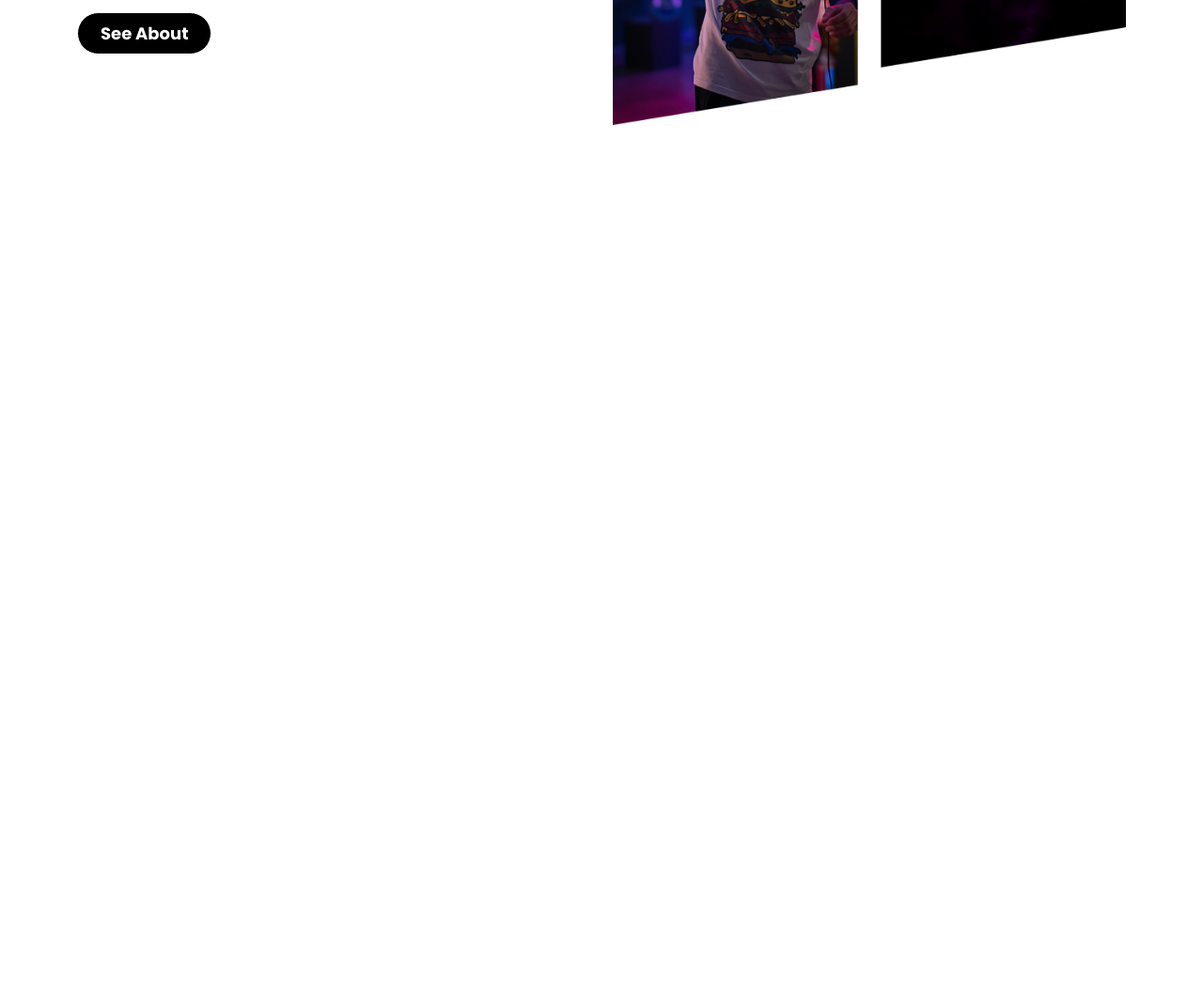
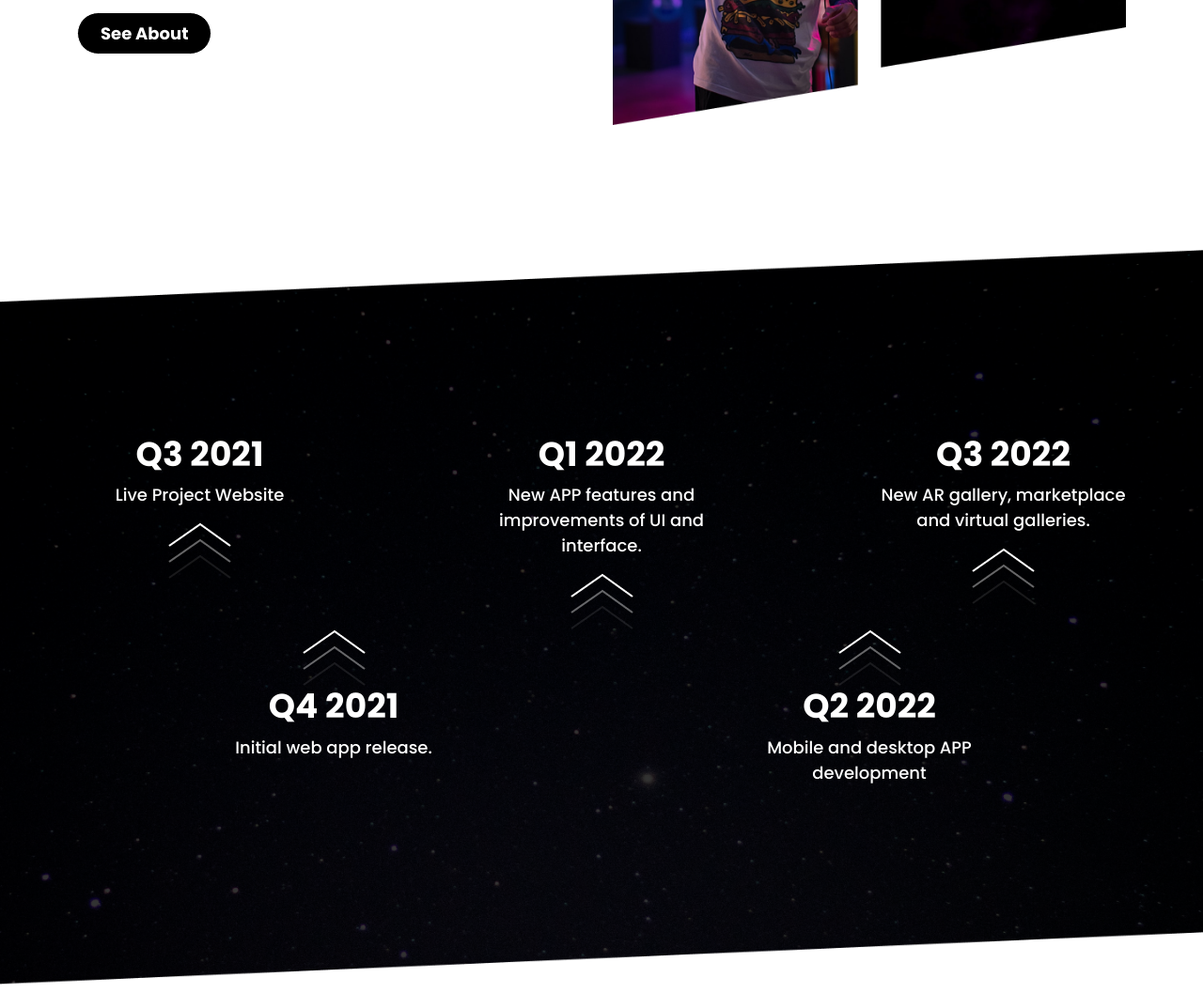
Before and after one commit to VikasKapoor-22/NFTsee, a plain HTML site: page index.html in a window 1280 px wide. Shown: the part 1612-2669 px from the top of the page at 94% size. Before the commit the page ends 1869 px from the top, so only its background shows below. Drawn offline with nearby package versions, Linux system fonts and the light colour scheme.

Commit message:
add arrow section in main section

```diff
--- a/assets/css/style.css
+++ b/assets/css/style.css
@@ -22,9 +22,9 @@ body {
     /* ============================font-weight======================= */
     --fw-bold: 700;
     --fw-Semi-Bold: 600;
-    --fw-regular: 400:
-        /* ============================font-colors======================= */
-        --color-primary: #fff;
+    --fw-regular: 400;
+    /* ============================font-colors======================= */
+    --color-primary: #ffffff;
     --color-secondary: rgba(0, 0, 0, 1);
     /* ============================font-colors======================= */
 }
@@ -81,6 +81,13 @@ body {
     right: 0;
 }
 
+.arrow-section-bg-image {
+    background: url("../image/png/main-bg-black.png");
+    /* min-height: 100vh; */
+    background-size: cover;
+    background-position: center;
+}
+
 /* media query section */
 @media only screen and (min-width:992px) {
     .fs-lg-xxl {
--- a/index.html
+++ b/index.html
@@ -103,6 +103,46 @@
             </div>
             <!-- nft lover section end -->
         </section>
+        <section class="arrow-section-bg-image">
+            <!-- arrow section start -->
+            <div class="container d-flex align-items-center h-100vh">
+                <div>
+                    <div class="row justify-content-between">
+                        <div class="col-12 col-lg-3">
+                            <h3 class="text-white text-center fw-semi-bold fs-xxl">Q3 2021</h3>
+                            <p class="text-white text-center fw-regular fs-sm">Live Project Website</p>
+                            <img class="d-block mx-auto" src="./assets/image/png/top-arrow.png" alt="top-arrow">
+                        </div>
+                        <div class="col-12 col-lg-3">
+                            <h3 class="text-white text-center fw-semi-bold fs-xxl">Q1 2022</h3>
+                            <p class="text-white text-center fw-regular fs-sm">New APP features and improvements of UI
+                                and
+                                interface.</p>
+                            <img class="d-block mx-auto" src="./assets/image/png/top-arrow.png" alt="top-arrow">
+                        </div>
+                        <div class="col-12 col-lg-3">
+                            <h3 class="text-white text-center fw-semi-bold fs-xxl">Q3 2022</h3>
+                            <p class="text-white text-center fw-regular fs-sm">New AR gallery, marketplace and virtual
+                                galleries.</p>
+                            <img class="d-block mx-auto" src="./assets/image/png/top-arrow.png" alt="top-arrow">
+                        </div>
+                    </div>
+                    <div class="row justify-content-around">
+                        <div class="col-12 col-lg-3">
+                            <img class="d-block mx-auto" src="./assets/image/png/top-arrow.png" alt="top-arrow">
+                            <h3 class="text-white text-center fw-semi-bold fs-xxl">Q4 2021</h3>
+                            <p class="text-white text-center fw-regular fs-sm">Initial web app release.</p>
+                        </div>
+                        <div class="col-12 col-lg-3">
+                            <img class="d-block mx-auto" src="./assets/image/png/top-arrow.png" alt="top-arrow">
+                            <h3 class="text-white text-center fw-semi-bold fs-xxl">Q2 2022</h3>
+                            <p class="text-white text-center fw-regular fs-sm">Mobile and desktop APP development</p>
+                        </div>
+                    </div>
+                </div>
+            </div>
+            <!-- arrow section end -->
+        </section>
         <!-- main-section-end -->
     </main>
     <!-- Optional JavaScript; choose one of the two! -->
```
